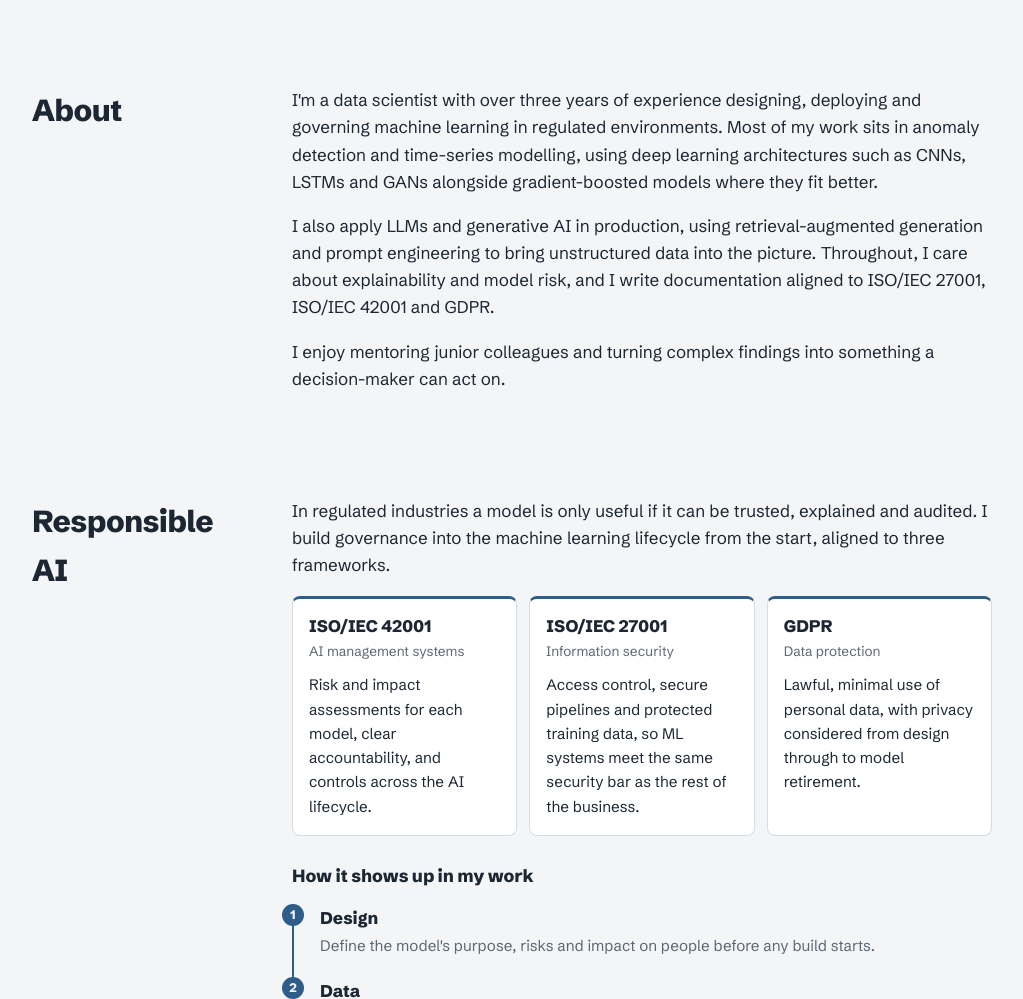
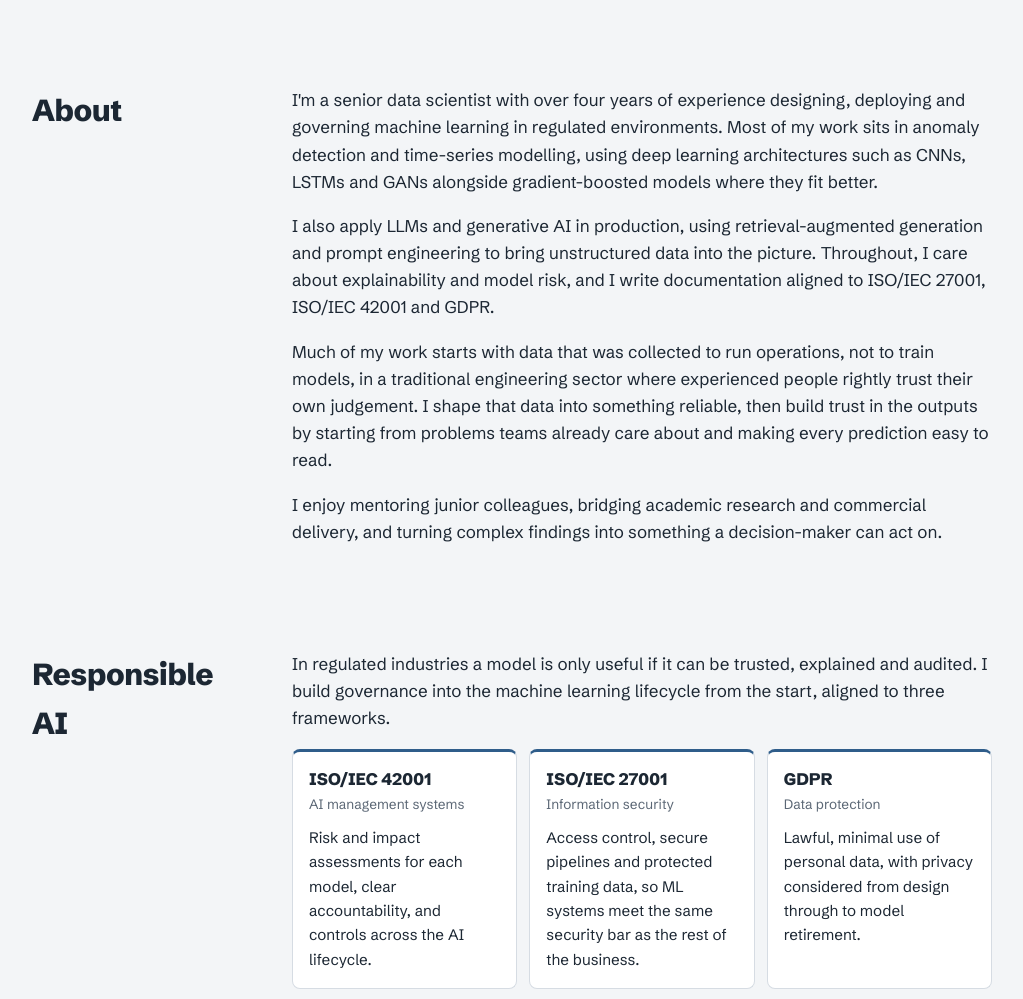
Before and after one commit to mohsinnadeems/mohsinnadeems.github.io, a plain HTML site: page index.html in a window 1280 px wide. Shown: the part 917-1916 px from the top of the page, without its empty margins (128-1151 px from the left). Drawn offline with Linux system fonts and the light colour scheme.

Commit message:
Add files via upload

```diff
--- a/index.html
+++ b/index.html
@@ -240,9 +240,10 @@ footer{padding:clamp(72px,10vw,112px) 0 48px}
     <section class="block split" id="about">
       <h2>About</h2>
       <div class="measure">
-        <p>I'm a data scientist with over three years of experience designing, deploying and governing machine learning in regulated environments. Most of my work sits in anomaly detection and time-series modelling, using deep learning architectures such as CNNs, LSTMs and GANs alongside gradient-boosted models where they fit better.</p>
+        <p>I'm a senior data scientist with over four years of experience designing, deploying and governing machine learning in regulated environments. Most of my work sits in anomaly detection and time-series modelling, using deep learning architectures such as CNNs, LSTMs and GANs alongside gradient-boosted models where they fit better.</p>
         <p>I also apply LLMs and generative AI in production, using retrieval-augmented generation and prompt engineering to bring unstructured data into the picture. Throughout, I care about explainability and model risk, and I write documentation aligned to ISO/IEC 27001, ISO/IEC 42001 and GDPR.</p>
-        <p>I enjoy mentoring junior colleagues and turning complex findings into something a decision-maker can act on.</p>
+        <p>Much of my work starts with data that was collected to run operations, not to train models, in a traditional engineering sector where experienced people rightly trust their own judgement. I shape that data into something reliable, then build trust in the outputs by starting from problems teams already care about and making every prediction easy to read.</p>
+        <p>I enjoy mentoring junior colleagues, bridging academic research and commercial delivery, and turning complex findings into something a decision-maker can act on.</p>
       </div>
     </section>
 
@@ -464,7 +465,7 @@ footer{padding:clamp(72px,10vw,112px) 0 48px}
 <footer class="wrap" id="contact">
   <div class="contact">
     <h2>Let's talk</h2>
-    <p>I'm open to conversations about data science roles and projects, especially anomaly detection, time-series and responsible AI.</p>
+    <p>I'm open to conversations about data science and machine learning roles, applied research collaborations such as Knowledge Transfer Partnerships, and projects in anomaly detection, time-series, supply chain and responsible AI.</p>
     <div class="actions">
       <a class="btn primary" href="mailto:mohsinnadeem631@gmail.com">mohsinnadeem631@gmail.com</a>
       <a class="btn" href="https://www.linkedin.com/in/mohsin-nadeem-b609541a3/" target="_blank" rel="noopener">LinkedIn</a>
```
